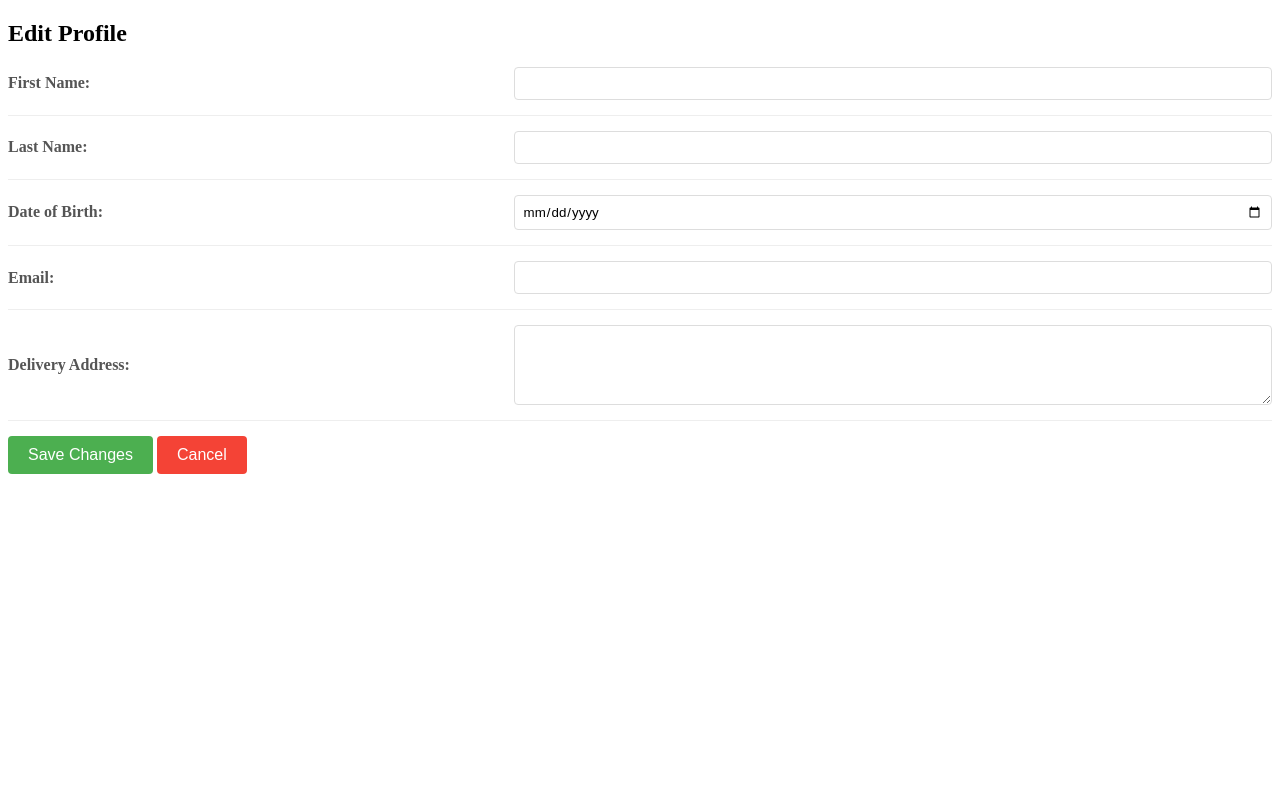
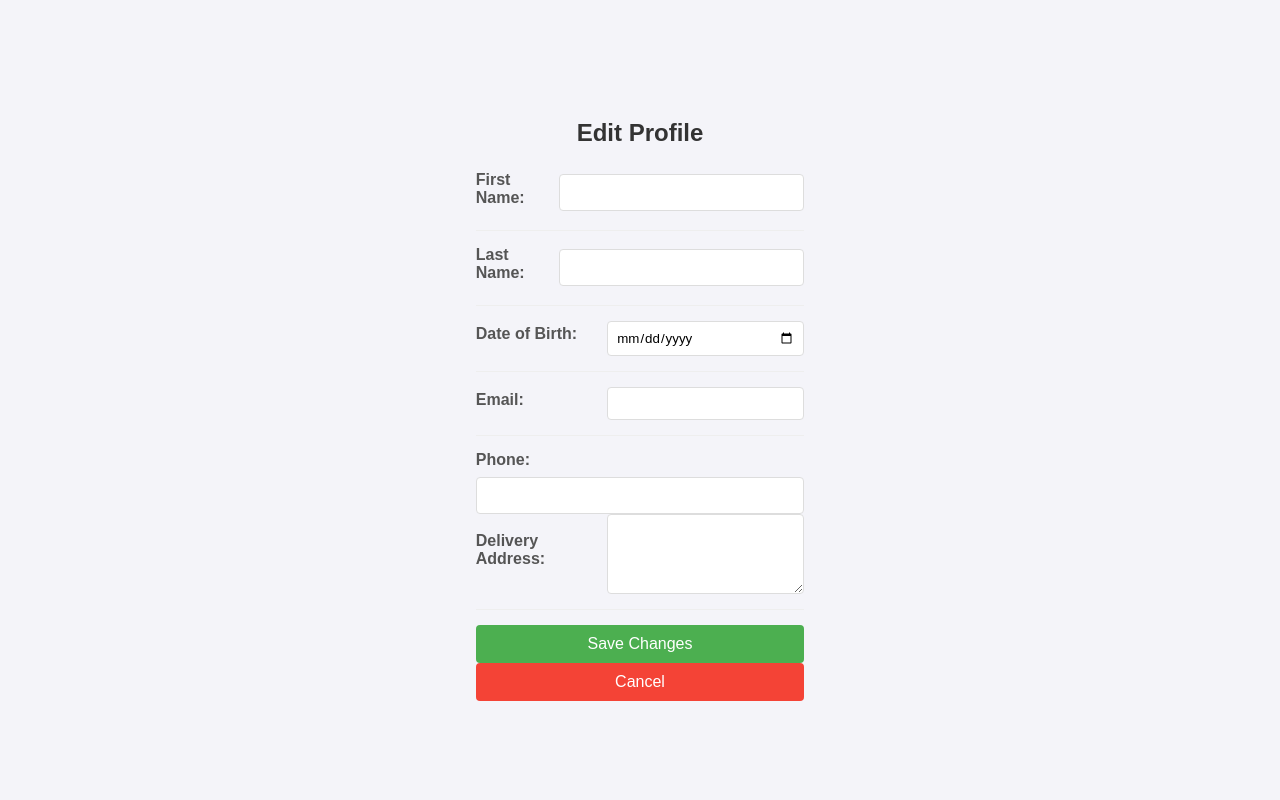
Before and after one commit to imoze/FirstFalskSite, a Flask app: template web_app/templates/profile_edit.html in a window 1280 px wide. Run offline with Flask 3, Linux system fonts and the light colour scheme; the template is opened without the code that fills it, so the values that code supplies are empty.

Commit message:
Finished user side
finished log in, sign up, profile and profile-edit pages

```diff
--- a/web_app/main.py
+++ b/web_app/main.py
@@ -1,12 +1,20 @@
 from flask import Flask, render_template, redirect, request, url_for
 
-from db_handlers import db_login, db_register, getClientData
+from db_handlers import db_login, db_register, getClientData, setClientData
 
 app = Flask(__name__)
+
 
 @app.route('/')
 def index():
     return redirect('/login')
+
+
+
+@app.route('/mainpage')
+def mainpage():
+    return "main page"
+
 
 
 @app.route('/login', methods=['GET', 'POST'])
@@ -34,6 +42,7 @@ def signup():
     else:
         return render_template('signup.html')
 
+
 @app.route('/profile', methods=['GET', 'POST'])
 def profile():
     if request.method == 'POST':
@@ -48,10 +57,18 @@ def profile():
 @app.route('/profile-edit', methods=['GET', 'POST'])
 def profileEdit():
     if request.method == 'POST':
-        return "POST"
+        if request.form['action'] == 'cancel':
+            return redirect(url_for('profile', user=request.args.get('user')))
+        else:
+            newData = (request.args.get('user'), request.form['firstName'], request.form['lastName'], request.form['birthDate'],
+                       request.form['phone'], request.form['email'], request.form['address'])
+            setClientData(newData)
+            return redirect(url_for('profile', user=request.args.get('user')))
     else:
         cl_data = getClientData(request.args.get('user'))
         return render_template('profile_edit.html', user=cl_data)
 
+
+
 if __name__ == '__main__':
   app.run(debug=True)
--- a/web_app/static/profile_edit.css
+++ b/web_app/static/profile_edit.css
@@ -1,3 +1,59 @@
+body {
+    font-family: Arial, sans-serif;
+    background-color: #f4f4f9;
+    margin: 0;
+    padding: 0;
+    display: flex;
+    justify-content: center;
+    align-items: center;
+    height: 100vh;
+}
+
+h2 {
+    text-align: center;
+    color: #333;
+    margin-bottom: 24px;
+}
+
+label {
+    display: block;
+    margin-bottom: 8px;
+    color: #555;
+}
+
+input[type="text"],
+input[type="password"] {
+    width: 100%;
+    padding: 10px;
+    border: 1px solid #ddd;
+    border-radius: 4px;
+    box-sizing: border-box;
+}
+
+input[type="tel"] {
+    width: 100%;
+    padding: 10px;
+    border: 1px solid #ddd;
+    border-radius: 4px;
+    font-family: Arial, sans-serif;
+}
+
+
+button {
+    width: 100%;
+    padding: 12px;
+    background-color: #4CAF50;
+    color: white;
+    border: none;
+    border-radius: 4px;
+    cursor: pointer;
+    font-size: 16px;
+}
+
+button:hover {
+    background-color: #45a049;
+}
+
 .profile-input {
     width: 60%;
     padding: 8px;
--- a/web_app/templates/profile_edit.html
+++ b/web_app/templates/profile_edit.html
@@ -30,14 +30,19 @@
                 <input type="email" id="email" name="email" value="{{ user.Email}}" class="profile-input" required>
             </div>
 
+            <div>
+                <label for="phone" class="field-label">Phone:</label>
+                <input type="tel" id="phone" name="phone" value="{{ user.Phone}}" class="profile-input" required>
+            </div>
+
             <div class="profile-field">
                 <label for="address" class="field-label">Delivery Address:</label>
                 <textarea id="address" name="address" class="profile-textarea" required>{{ user.DeliveryAdress }}</textarea>
             </div>
 
             <div class="profile-actions">
-                <button type="submit" class="save-btn">Save Changes</button>
-                <button type="button" class="cancel-btn">Cancel</button>
+                <button type="submit" name="action" value="save" class="save-btn">Save Changes</button>
+                <button type="submit" name="action" value="cancel" class="cancel-btn">Cancel</button>
             </div>
         </form>
     </div>
```
Also changed, not shown: web_app/db_handlers.py (+19 -7 lines), web_app/static/profile.css (+27 -0 lines), web_app/symmetric_crypto.py (added, +13 -0 lines).
